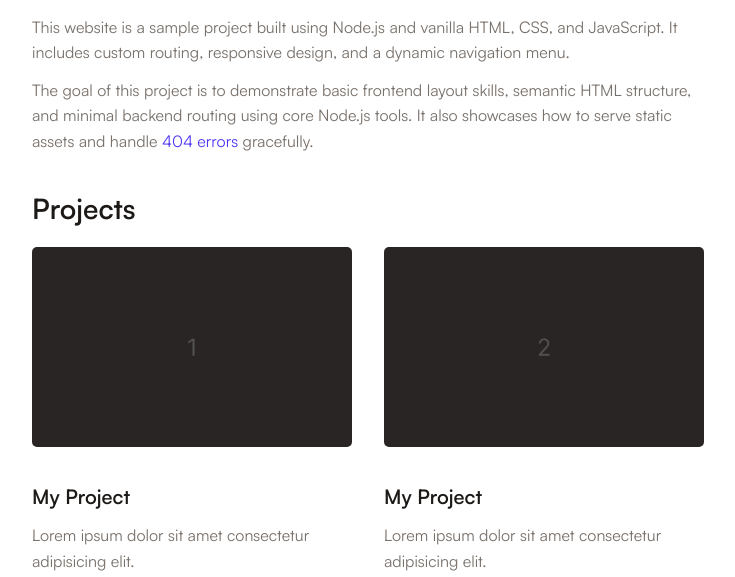
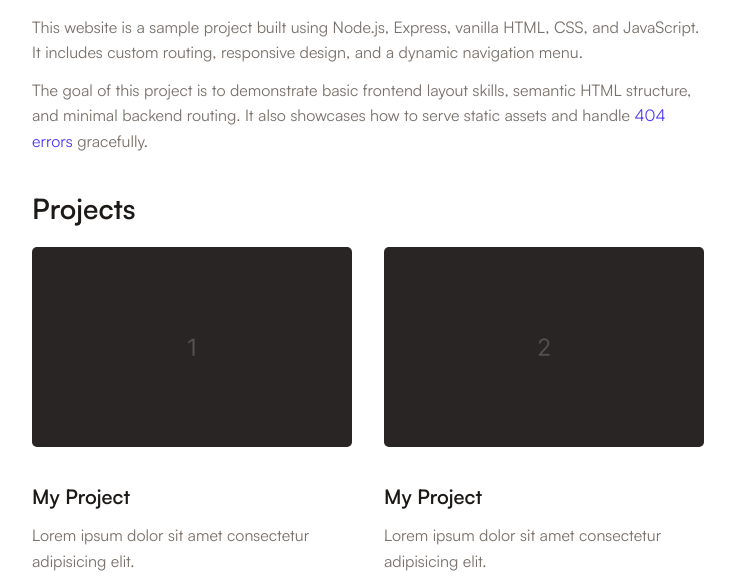
Before and after one commit to sjdumas/basic-information-site, a website: page assets/views/index.html in a window 1280 px wide. Shown: the part 223-800 px from the top of the page, without its empty margins (272-1007 px from the left). Drawn offline with Linux system fonts and the light colour scheme.

Commit message:
Update text

```diff
--- a/assets/views/index.html
+++ b/assets/views/index.html
@@ -24,8 +24,8 @@
 		</nav>
 		<main class="container">
 			<h1>Hello. Welcome.</h1>
-			<p>This website is a sample project built using Node.js and vanilla HTML, CSS, and JavaScript. It includes custom routing, responsive design, and a dynamic navigation menu.</p>
-			<p>The goal of this project is to demonstrate basic frontend layout skills, semantic HTML structure, and minimal backend routing using core Node.js tools. It also showcases how to serve static assets and handle <a href="/nothing">404 errors</a> gracefully.</p>
+			<p>This website is a sample project built using Node.js, Express, vanilla HTML, CSS, and JavaScript. It includes custom routing, responsive design, and a dynamic navigation menu.</p>
+			<p>The goal of this project is to demonstrate basic frontend layout skills, semantic HTML structure, and minimal backend routing. It also showcases how to serve static assets and handle <a href="/nothing">404 errors</a> gracefully.</p>
 			<div class="projects">
 				<h2>Projects</h2>
 					<div class="current-projects">
```
Also changed, not shown: assets/views/about.html (+1 -1 lines).
